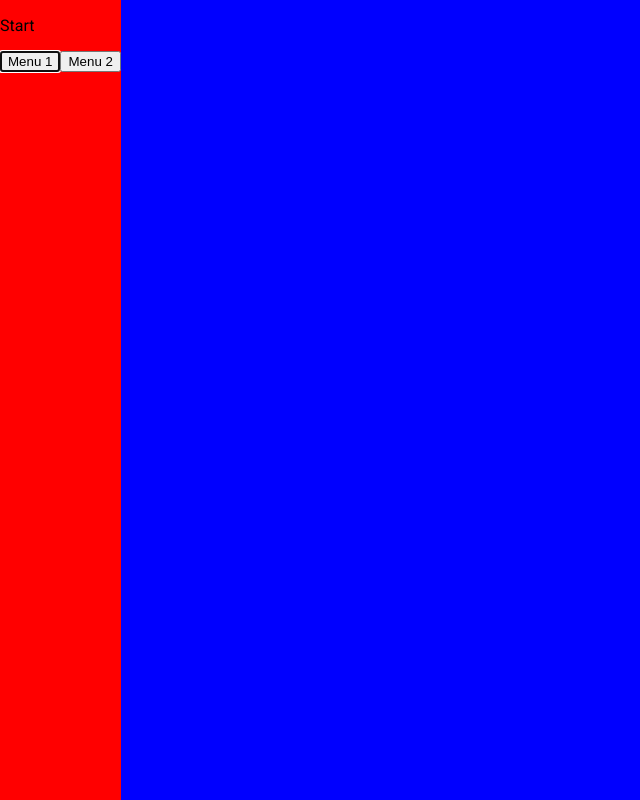
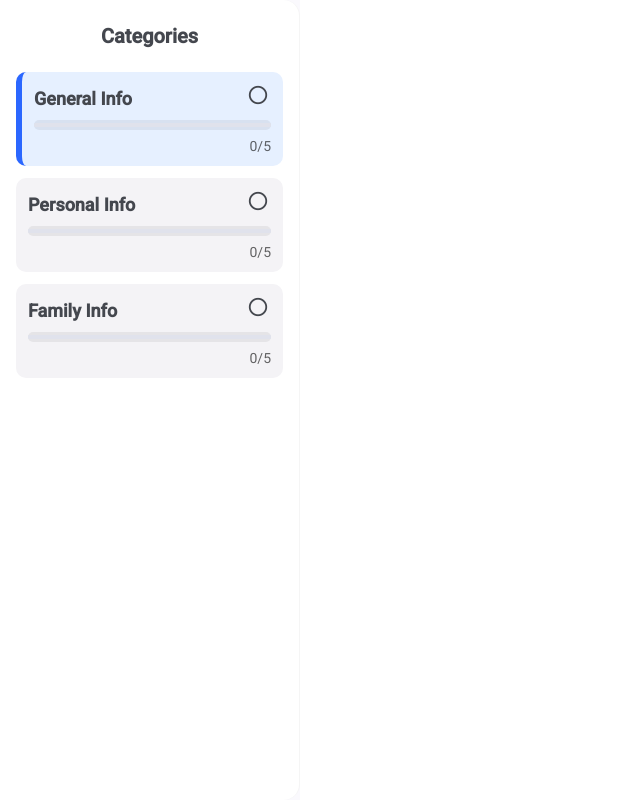
Before and after one commit to shreelathasuranagi-coditas/health-and-wellbeing-quiz, an Angular app: page /general-info in a window 1280 px wide. Shown: the whole page, without its empty margins (0-640 px from the left). Built offline with nearby package versions, Linux system fonts and the light colour scheme.

Commit message:
added the cards in the sidebar

```diff
--- a/src/app/features/dashboard/dashboard.scss
+++ b/src/app/features/dashboard/dashboard.scss
@@ -1,12 +1,16 @@
-.container{
-    display: grid;
-    min-height: 100vh;
-    grid-template-columns: auto 1fr;
+.container {
+  display: grid;
+  height: 100vh;
+  grid-template-columns: auto 1fr;
+  gap: 0;
 
-    .sidenav-section{
-        background-color: red;
-    }
-    .sidenav-content{
-        background-color: blue;
-    }
+  .sidenav-section {
+    height: 100%;
+    overflow-y: auto;
+  }
+
+  .sidenav-content {
+    height: 100%;
+    overflow-y: auto;
+  }
 }
--- a/src/app/shared/components/input-renderer/input-renderer.html
+++ b/src/app/shared/components/input-renderer/input-renderer.html
@@ -1,7 +1,7 @@
 <!-- TEXT / NUMBER -->
 @if (question().type === 'text' || question().type === 'number') {
   <mat-form-field appearance="outline" class="full-width">
-    <mat-label>{{ question().question }}</mat-label>
+    <!-- <mat-label>{{ question().question }}</mat-label> -->
     <input
       matInput
       [type]="question().type"
@@ -11,7 +11,7 @@
 
 <!-- RADIO -->
 @if (question().type === 'radio') {
-  <p class="question">{{ question().question }}</p>
+  <!-- <p class="question">{{ question().question }}</p> -->
 
   <mat-radio-group>
     @for (opt of question().options; track opt) {
@@ -24,7 +24,7 @@
 
 <!-- CHECKBOX -->
 @if (question().type === 'checkbox') {
-  <p class="question">{{ question().question }}</p>
+  <!-- <p class="question">{{ question().question }}</p> -->
 
   @for (opt of question().options; track opt) {
     <mat-checkbox>
--- a/src/app/shared/components/sidebar/sidebar.html
+++ b/src/app/shared/components/sidebar/sidebar.html
@@ -1,6 +1,28 @@
+<mat-sidenav-container class="sidenav-container">
+  <mat-sidenav #drawer opened mode="side" class="sidebar">
+    <div class="sidebar-inner">
+      <h3 class="sidebar-title">Categories</h3>
 
-<mat-sidenav #drawer  opened>
-  <p>Start</p>
-  <button mat-button>Menu 1</button>
-  <button mat-button>Menu 2</button>
-</mat-sidenav>
+      <div class="categories">
+        <mat-card
+          class="category-card"
+          *ngFor="let cat of categories"
+          [class.selected]="selected === cat.id"
+        >
+          <div class="card-row">
+            <div class="card-title">{{ cat.title }}</div>
+            <div class="card-icon">
+              <mat-icon *ngIf="isComplete(cat)" color="primary">check_circle</mat-icon>
+              <mat-icon *ngIf="!isComplete(cat)">radio_button_unchecked</mat-icon>
+            </div>
+          </div>
+
+          <mat-progress-bar mode="determinate" [value]="cat.progress"></mat-progress-bar>
+
+          <div class="card-footer">{{ cat.completed }}/{{ cat.total }}</div>
+        </mat-card>
+      </div>
+    </div>
+  </mat-sidenav>
+  <mat-sidenav-content></mat-sidenav-content>
+</mat-sidenav-container>
--- a/src/app/shared/components/sidebar/sidebar.scss
+++ b/src/app/shared/components/sidebar/sidebar.scss
@@ -0,0 +1,72 @@
+.sidenav-container {
+  height: 100%;
+}
+
+.sidebar {
+  width: 300px;
+  background: #ffffff;
+  height: 100%;
+  box-shadow: none;
+  border-right: 1px solid rgba(0,0,0,0.04);
+  padding: 24px 16px;
+  box-sizing: border-box;
+}
+
+.sidebar-inner {
+  display: flex;
+  flex-direction: column;
+  gap: 16px;
+}
+
+.sidebar-title {
+  text-align: center;
+  margin: 0 0 8px 0;
+  font-size: 20px;
+  font-weight: 700;
+}
+
+.categories {
+  display: flex;
+  flex-direction: column;
+  gap: 12px;
+}
+
+.category-card {
+  border-radius: 10px;
+  padding: 12px;
+  box-shadow: none;
+}
+
+.category-card.selected {
+  background: #e6f0ff;
+  border-left: 6px solid #2b67ff;
+}
+
+.card-row {
+  display: flex;
+  align-items: center;
+  justify-content: space-between;
+  margin-bottom: 8px;
+}
+
+.card-title {
+  font-size: 18px;
+  font-weight: 600;
+}
+
+.card-icon mat-icon {
+  font-size: 22px;
+}
+
+.card-footer {
+  text-align: right;
+  font-size: 14px;
+  color: rgba(0,0,0,0.6);
+  margin-top: 8px;
+}
+
+mat-progress-bar {
+  height: 10px;
+  border-radius: 6px;
+  background: rgba(0,0,0,0.06);
+}
--- a/src/app/shared/components/sidebar/sidebar.ts
+++ b/src/app/shared/components/sidebar/sidebar.ts
@@ -1,12 +1,37 @@
 import { Component } from '@angular/core';
-import { MatSidenav } from "@angular/material/sidenav";
+import { CommonModule } from '@angular/common';
+import { MatSidenavModule } from '@angular/material/sidenav';
+import { MatButtonModule } from '@angular/material/button';
+import { MatCardModule } from '@angular/material/card';
+import { MatProgressBarModule } from '@angular/material/progress-bar';
+import { MatIconModule } from '@angular/material/icon';
+
+interface Category {
+  id: string;
+  title: string;
+  completed: number;
+  total: number;
+  progress: number; // 0-100
+}
 
 @Component({
   selector: 'app-sidebar',
-  imports: [MatSidenav],
+  standalone: true,
+  imports: [CommonModule, MatSidenavModule, MatButtonModule, MatCardModule, MatProgressBarModule, MatIconModule],
   templateUrl: './sidebar.html',
-  styleUrl: './sidebar.scss',
+  styleUrls: ['./sidebar.scss'],
 })
 export class Sidebar {
+  categories: Category[] = [
+    { id: 'general', title: 'General Info', completed: 0, total: 5, progress: 0 },
+    { id: 'personal', title: 'Personal Info', completed: 0, total: 5, progress: 0 },
+    { id: 'family', title: 'Family Info', completed: 0, total: 5, progress: 0 },
+  ];
 
+  // Mark a category selected (for styling) - default first
+  selected = this.categories[0].id;
+
+  isComplete(cat: Category) {
+    return cat.progress >= 100 || cat.completed >= cat.total;
+  }
 }
```
